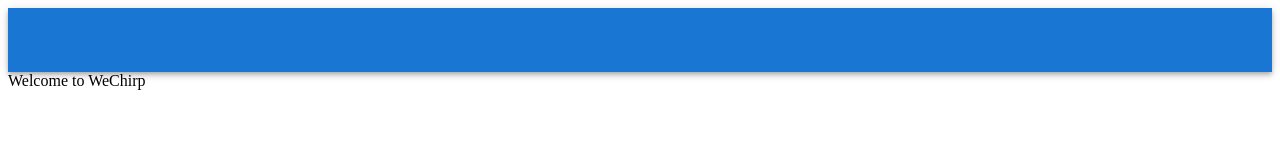
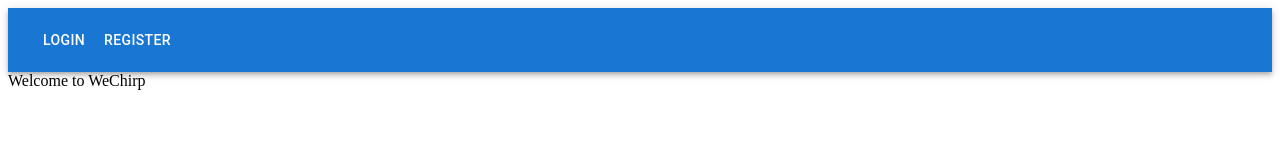
Before and after one commit to thermistokles/wechirp, a React app in the folder frontend/: page / in a window 1280 px wide. Shown: the top 160 px of the page. Built offline with nearby package versions, Linux system fonts and the light colour scheme; the HTML template or start-up script is replaced by a standard one.

Commit message:
Fixed landing page navbar frontend - Completed

```diff
--- a/frontend/src/App.jsx
+++ b/frontend/src/App.jsx
@@ -4,7 +4,6 @@ import viteLogo from './assets/vite.svg'
 import heroImg from './assets/hero.png'
 import './App.css'
 import { BrowserRouter as Router, Route, Routes } from 'react-router-dom';
-import TopNavbar from './components/TopNavbar'
 import LoginPage from './pages/Login'
 import RegisterPage from './pages/Register'
 import Dashboard from './pages/Dashboard/Dashboard'
@@ -15,7 +14,6 @@ function App() {
   return (
     <>
       <Router>
-        <TopNavbar />
         <Routes>
           <Route path="/" element={<Landing />} />
           <Route path="/login" element={<LoginPage />} />
--- a/frontend/src/components/TopNavbar.jsx
+++ b/frontend/src/components/TopNavbar.jsx
@@ -1,3 +1,4 @@
+import { Button } from '@mui/material';
 import AppBar from '@mui/material/AppBar';
 import Box from '@mui/material/Box';
 import Toolbar from '@mui/material/Toolbar';
@@ -9,7 +10,8 @@ const TopNavbar = () => {
     <Box sx={{ flexGrow: 1 }}>
       <AppBar position="static">
         <Toolbar>
-
+          <Button href='/login' color='inherit' >Login</Button>
+          <Button href='/register' color='inherit' >Register</Button>
         </Toolbar>
       </AppBar>
     </Box>
--- a/frontend/src/pages/Landing.jsx
+++ b/frontend/src/pages/Landing.jsx
@@ -1,5 +1,6 @@
 import AppBar from '@mui/material/AppBar';
 import Box from '@mui/material/Box';
+import TopNavbar from '../components/TopNavbar';
 import Toolbar from '@mui/material/Toolbar';
 import Typography from '@mui/material/Typography';
 import Button from '@mui/material/Button';
@@ -10,6 +11,7 @@ import { Link } from 'react-router-dom';
 const Landing = () => {
   return (
     <Box sx={{ flexGrow: 1 }}>
+      <TopNavbar />
       Welcome to WeChirp
     </Box>
   );
```
